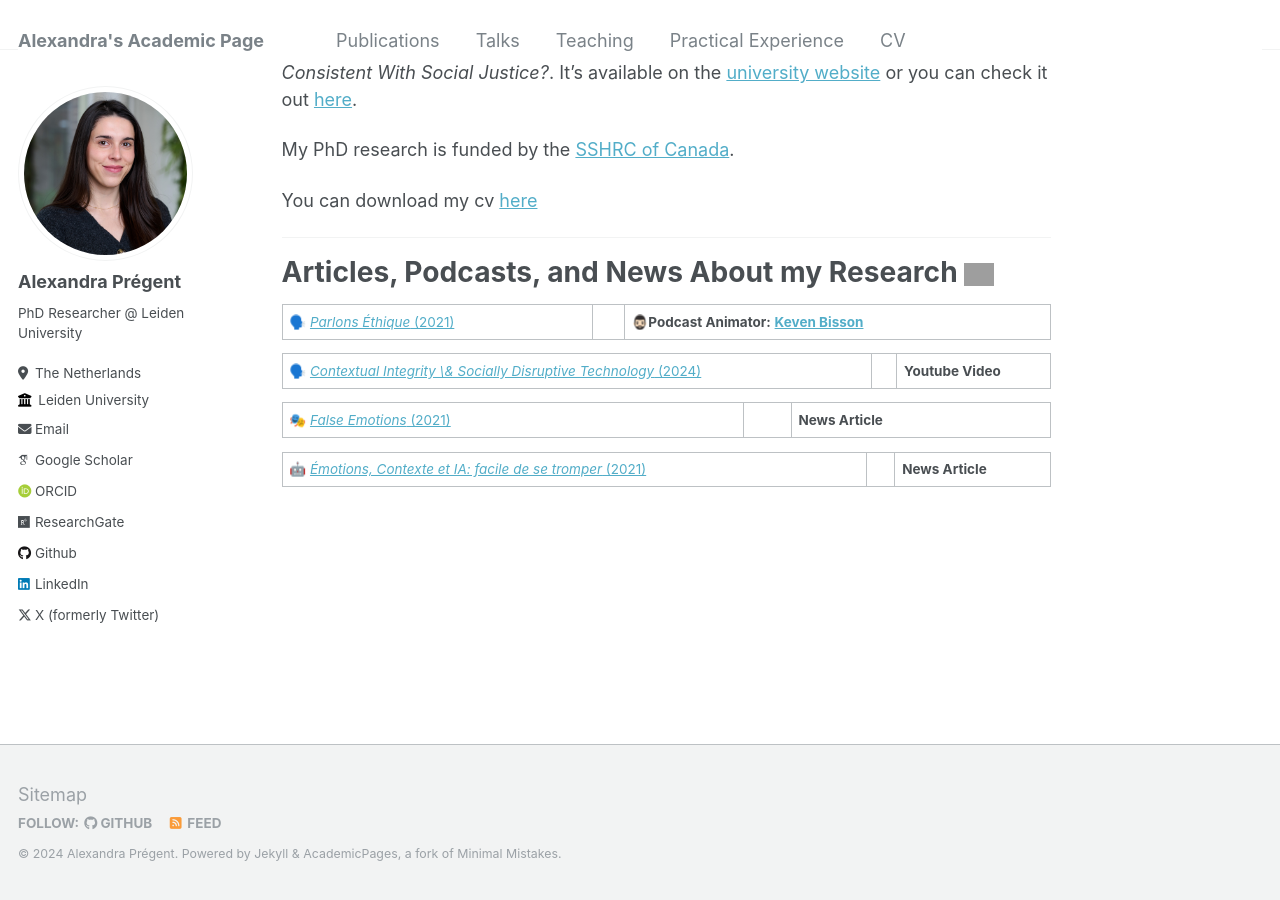
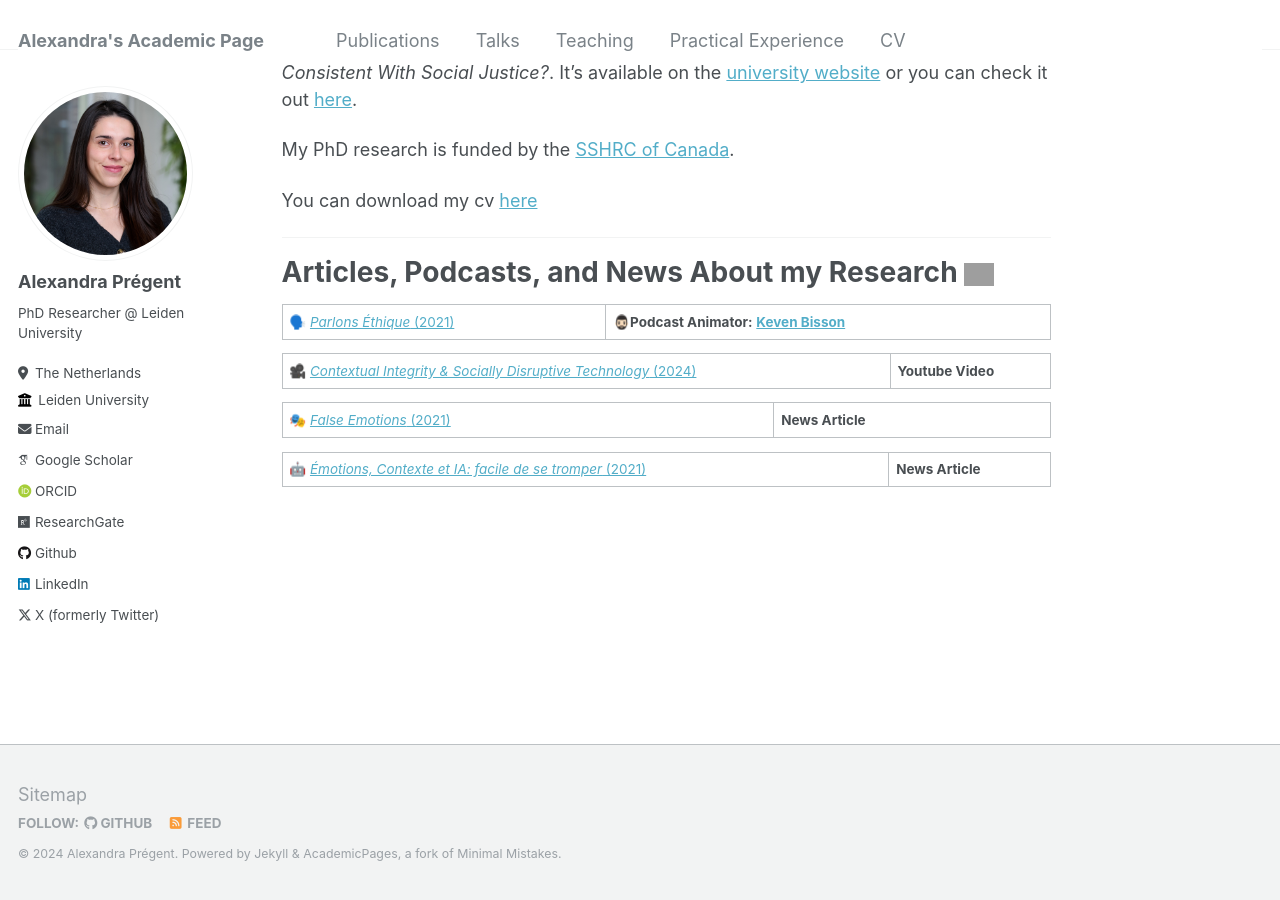
Before and after one commit to AlexandraPregent/AlexandraPregent.github.io, a Jekyll site: the page built from _pages/about.md, in a window 1280 px wide and 900 px high, scrolled down 656 px. Built offline with Jekyll 4.4.1, drawn with Linux system fonts in a browser that asks for light colours; some web fonts are replaced; grey boxes are pictures that could not be loaded.

```diff
--- a/_pages/about.md
+++ b/_pages/about.md
@@ -26,10 +26,10 @@ You can download my cv [here](https://AlexandraPregent.github.io/files/Alexandra
 # Articles, Podcasts, and News About my Research <img src="https://github.com/AlexandraPregent/AlexandraPregent.github.io/assets/165220288/f362716c-61f5-4a93-9807-b0812a4f4c81" alt="https://github.com/AlexandraPregent/AlexandraPregent.github.io/assets/165220288/f362716c-61f5-4a93-9807-b0812a4f4c81" width="30"/>
 
 
-🗣️ [*Parlons Éthique* (2021)](https://www.youtube.com/watch?v=_szyyVoG5bs)  ||  🧔🏻‍♂️**Podcast Animator:** **[Keven Bisson](https://www.kevenbisson.com/)**
+🗣️ [*Parlons Éthique* (2021)](https://www.youtube.com/watch?v=_szyyVoG5bs)  |  🧔🏻‍♂️**Podcast Animator:** **[Keven Bisson](https://www.kevenbisson.com/)**
 
-🗣️ [*Contextual Integrity \& Socially Disruptive Technology* (2024)](https://www.youtube.com/watch?v=hEOm9ITLa4Q) || **Youtube Video**
+🎥 [*Contextual Integrity & Socially Disruptive Technology* (2024)](https://www.youtube.com/watch?v=hEOm9ITLa4Q) |**Youtube Video**
 
-🎭 [*False Emotions* (2021)](https://www.fp.ulaval.ca/actualites/alexandra-pregent-etudiante-a-la-maitrise-en-philosophie-a-presente-ses-travaux-dans-le-cadre-de-la-semaine-numeriqc) || **News Article**
+🎭 [*False Emotions* (2021)](https://www.fp.ulaval.ca/actualites/alexandra-pregent-etudiante-a-la-maitrise-en-philosophie-a-presente-ses-travaux-dans-le-cadre-de-la-semaine-numeriqc) | **News Article**
 
-🤖 [*Émotions, Contexte et IA: facile de se tromper* (2021)](https://cursus.edu/fr/22736/emotions-contexte-et-ia-facile-de-se-tromper) ||**News Article**
+🤖 [*Émotions, Contexte et IA: facile de se tromper* (2021)](https://cursus.edu/fr/22736/emotions-contexte-et-ia-facile-de-se-tromper) |**News Article**
```
